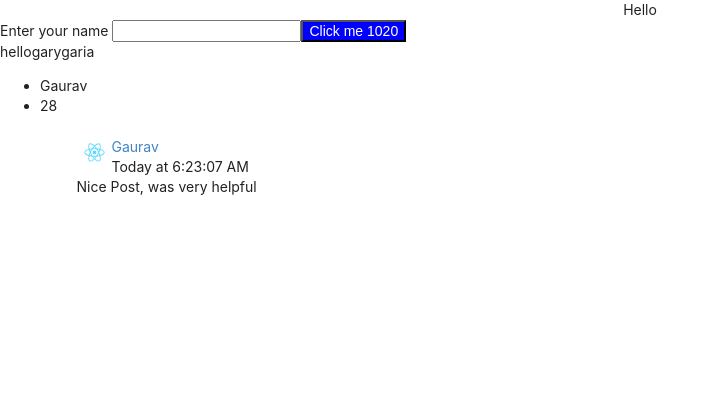
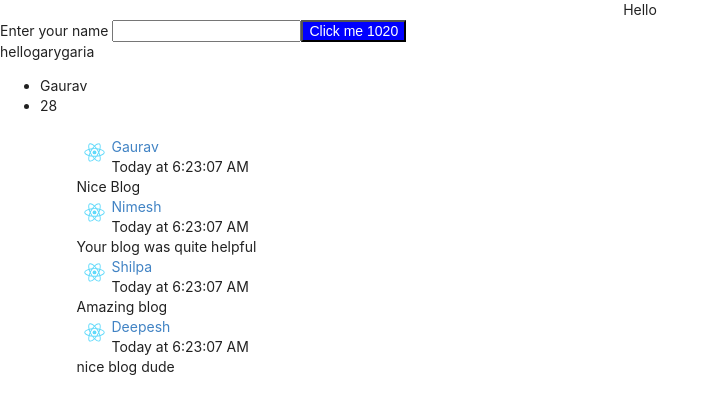
Before and after one commit to gauravgaria/react-basics, a React (Create React App) app: page / in a window 1280 px wide. Shown: the top 414 px of the page, without its empty margins (0-718 px from the left). Built offline with nearby package versions, Linux system fonts and the light colour scheme.

Commit message:
props added

```diff
--- /dev/null
+++ b/src/components/CommentDetails.js
@@ -0,0 +1,28 @@
+import React from 'react'
+
+
+const getTime = () =>{
+    return new Date().toLocaleTimeString();
+}
+
+const CommentDetails = (props) =>{
+    console.log(props)
+    return(
+      <div>
+            <div className="comment">
+        <a href="/" className="avatar">
+            <img alt="avatar" src={props.img}/>
+        </a>
+    </div>
+    <div className="content">
+        <a href="/" className="author">{props.author}</a>
+        <div className="metadata">
+            <span className="date">Today at {getTime()}</span>
+        </div>
+        <div className="text">{props.text}</div>
+    </div>
+      </div>
+    );
+};
+
+export default CommentDetails
--- a/src/components/Comments.js
+++ b/src/components/Comments.js
@@ -1,26 +1,20 @@
 import React from 'react'
 import Image from '../logo.svg'
-const getTime = () =>{
-    return new Date().toLocaleTimeString();
-}
+import CommentDetails from './CommentDetails';
+
+
+/*  props-> (propName = "value")
+*/
 
 const Comment = () =>{
     return(
         <div className="ui container comments">
-            <div className="comment">
-                <a href="/" className="avatar">
-                    <img alt="avatar" src={Image}/>
-                </a>
-            </div>
-            <div className="content">
-                <a href="/" className="author">Gaurav</a>
-                <div className="metadata">
-                    <span className="date">Today at {getTime()}</span>
-                </div>
-                <div className="text">Nice Post, was very helpful</div>
-            </div>
+            <CommentDetails author="Gaurav" text="Nice Blog" img= {Image}/>
+            <CommentDetails author="Nimesh" text="Your blog was quite helpful" img= {Image}/>
+            <CommentDetails author="Shilpa" text="Amazing blog" img= {Image}/>
+            <CommentDetails author="Deepesh" text="nice blog dude" img= {Image}/>
         </div>
     );
-}
+};
 
 export default Comment
```
